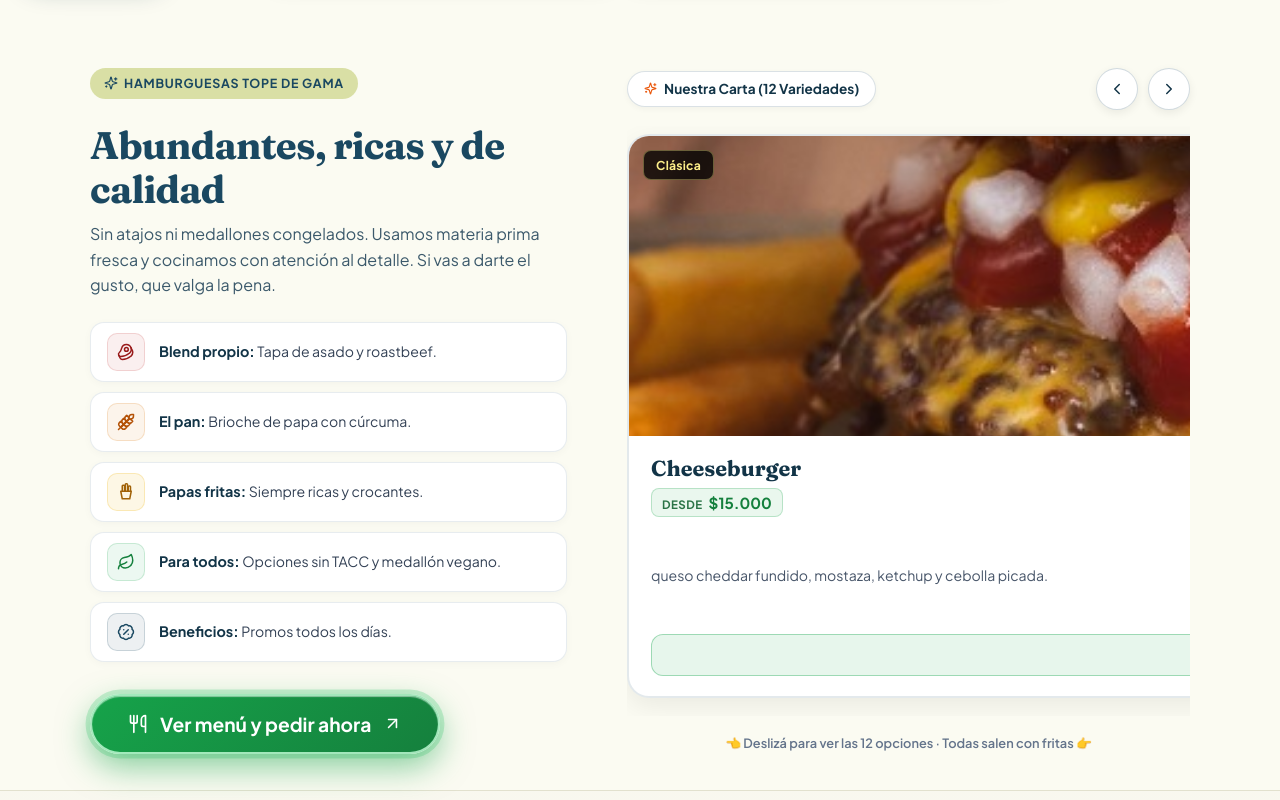
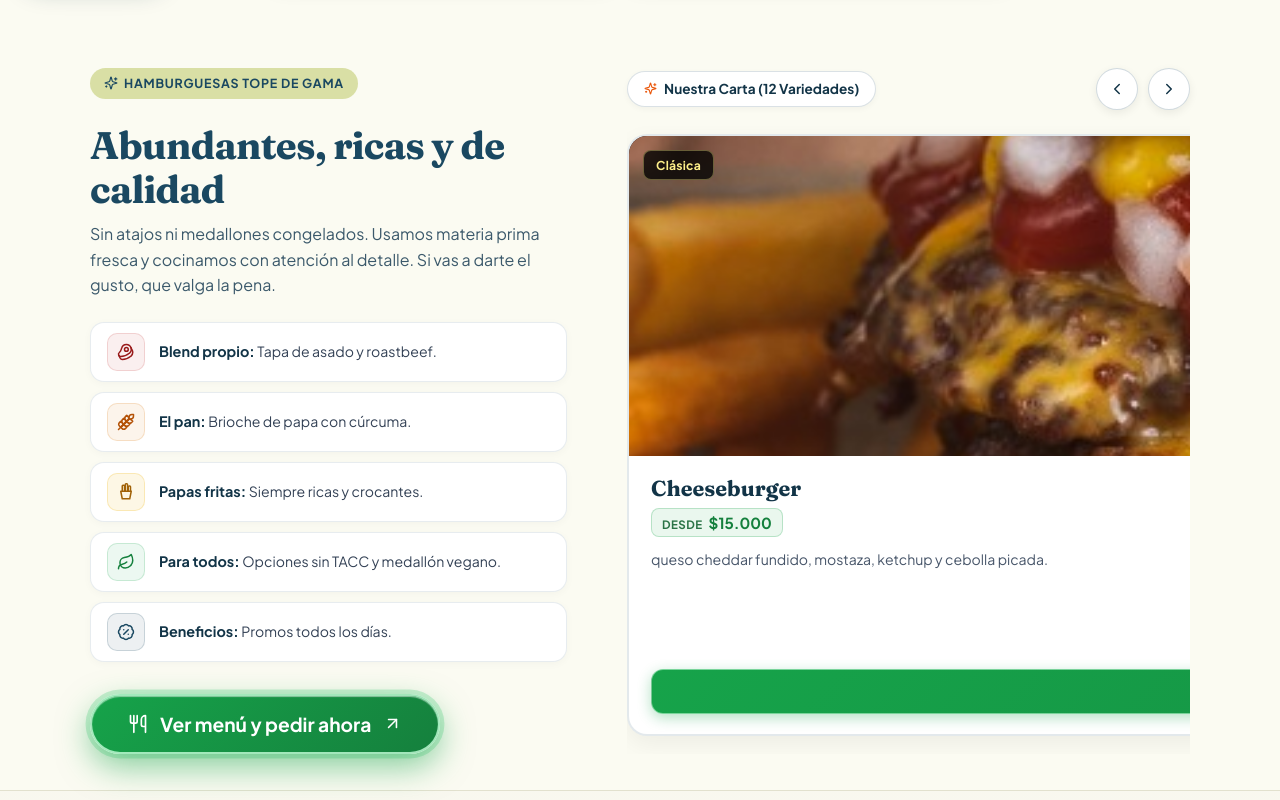
Before and after one commit to boiscantina/bois-cantina, a React (Vite) app: page / in a window 1280 px wide. Shown: the part 800-1600 px from the top of the page. Built offline with nearby package versions, Linux system fonts and the light colour scheme.

Commit message:
fix(carousel): encuadrar y centrar fotos de burgers a 4:3, mejorar boton de accion y eliminar texto de deslizar

```diff
--- a/src/App.jsx
+++ b/src/App.jsx
@@ -423,20 +423,15 @@ export default function App() {
                               type="button"
                               className="btn-carousel-card-action"
                             >
+                              <ShoppingBag size={17} />
                               <span>Pedir / Ver tamaños</span>
-                              <ArrowRight size={14} />
+                              <ArrowRight size={15} />
                             </button>
                           </div>
                         </article>
                       );
                     })}
                   </div>
-                </div>
-
-                <div className="burgers-carousel-footer">
-                  <span className="carousel-footer-hint">
-                    👈 Deslizá para ver las 12 opciones · Todas salen con fritas 👉
-                  </span>
                 </div>
               </div>
             </div>
--- a/src/index.css
+++ b/src/index.css
@@ -1776,26 +1776,26 @@ a {
   scroll-snap-align: start;
   background: #ffffff;
   border: 2px solid rgba(26, 72, 97, 0.12);
-  border-radius: 22px;
+  border-radius: 20px;
   overflow: hidden;
   display: flex;
   flex-direction: column;
   cursor: pointer;
   transition: all 0.25s cubic-bezier(0.16, 1, 0.3, 1);
-  box-shadow: 0 8px 26px rgba(0, 0, 0, 0.07);
-  min-height: 530px;
+  box-shadow: 0 8px 24px rgba(0, 0, 0, 0.06);
 }
 
 .burger-carousel-card:hover {
-  transform: translateY(-6px);
+  transform: translateY(-5px);
   border-color: #16a34a;
-  box-shadow: 0 20px 42px rgba(22, 163, 74, 0.2);
+  box-shadow: 0 18px 38px rgba(22, 163, 74, 0.2);
 }
 
 .carousel-card-img-wrap {
   position: relative;
   width: 100%;
-  height: 300px;
+  aspect-ratio: 4 / 3;
+  max-height: 320px;
   overflow: hidden;
   background: #091720;
   flex-shrink: 0;
@@ -1805,11 +1805,13 @@ a {
   width: 100%;
   height: 100%;
   object-fit: cover;
+  object-position: center 52%;
   transition: transform 0.4s ease;
+  display: block;
 }
 
 .burger-carousel-card:hover .carousel-card-img {
-  transform: scale(1.06);
+  transform: scale(1.05);
 }
 
 .carousel-card-badge {
@@ -1831,9 +1833,8 @@ a {
   padding: 20px 22px;
   display: flex;
   flex-direction: column;
+  gap: 12px;
   flex: 1;
-  justify-content: space-between;
-  gap: 14px;
 }
 
 .carousel-card-head {
@@ -1887,7 +1888,7 @@ a {
   color: #475569;
   line-height: 1.5;
   display: -webkit-box;
-  -webkit-line-clamp: 3;
+  -webkit-line-clamp: 2;
   -webkit-box-orient: vertical;
   overflow: hidden;
   margin: 0;
@@ -1895,37 +1896,30 @@ a {
 
 .btn-carousel-card-action {
   width: 100%;
+  margin-top: auto;
   display: flex;
   align-items: center;
   justify-content: center;
-  gap: 8px;
-  background: rgba(22, 163, 74, 0.1);
-  border: 1.5px solid rgba(22, 163, 74, 0.35);
-  color: #15803d;
-  font-size: 0.88rem;
-  font-weight: 700;
-  padding: 12px 18px;
+  gap: 10px;
+  background: linear-gradient(135deg, #16a34a 0%, #15803d 100%);
+  color: #ffffff;
+  border: 1.5px solid rgba(187, 247, 208, 0.6);
+  font-size: 0.92rem;
+  font-weight: 800;
+  padding: 13px 20px;
   border-radius: 12px;
   cursor: pointer;
-  transition: all 0.2s ease;
-}
-
+  transition: all 0.22s ease;
+  box-shadow: 0 4px 14px rgba(22, 163, 74, 0.32);
+}
+
+.btn-carousel-card-action:hover,
 .burger-carousel-card:hover .btn-carousel-card-action {
-  background: #16a34a;
+  background: linear-gradient(135deg, #22c55e 0%, #16a34a 100%);
+  border-color: #ffffff;
   color: #ffffff;
-  border-color: #86efac;
-  box-shadow: 0 6px 16px rgba(22, 163, 74, 0.28);
-}
-
-.burgers-carousel-footer {
-  text-align: center;
-  margin-top: -2px;
-}
-
-.carousel-footer-hint {
-  font-size: 0.80rem;
-  color: #64748b;
-  font-weight: 600;
+  box-shadow: 0 8px 22px rgba(22, 163, 74, 0.45);
+  transform: translateY(-2px);
 }
 
 @media (max-width: 960px) {
@@ -1942,12 +1936,12 @@ a {
     width: calc(85% - 8px);
     min-width: calc(85% - 8px);
     max-width: calc(85% - 8px);
-    min-height: 480px;
     height: auto;
   }
 
   .carousel-card-img-wrap {
-    height: 250px;
+    aspect-ratio: 4 / 3;
+    max-height: 260px;
   }
 
   .carousel-card-title {
```
